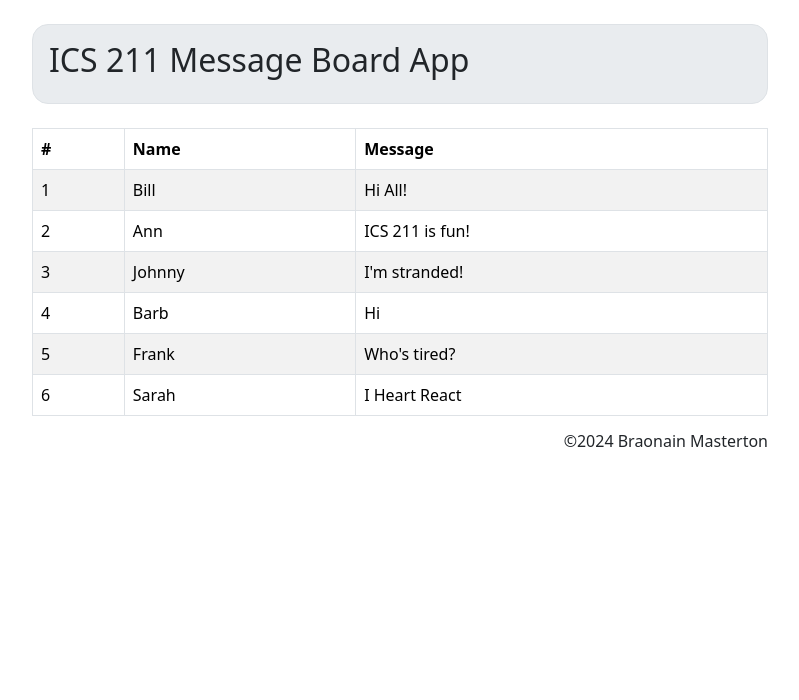
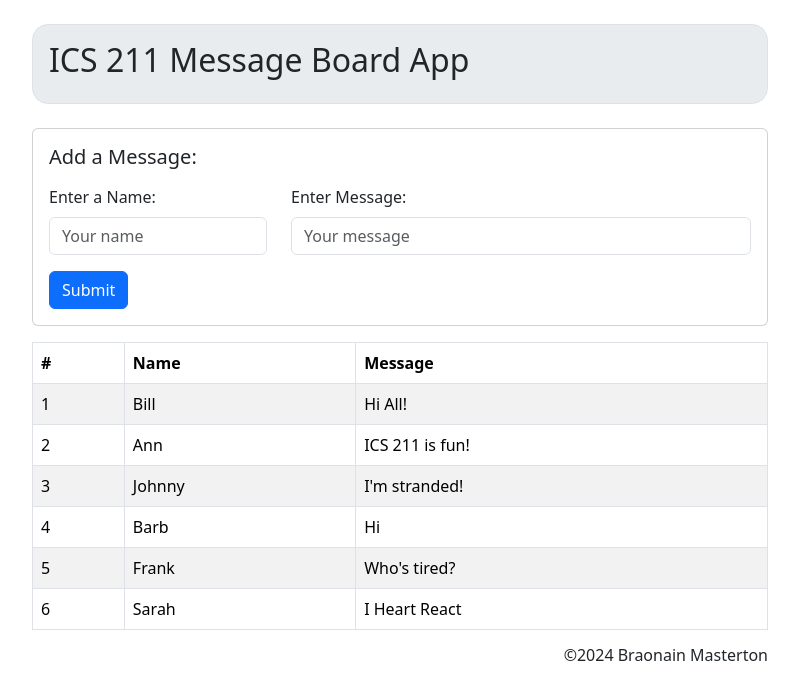
Before and after one commit to BMasterton/WebsServices, a Next.js app: page / in a window 1280 px wide. Shown: the top 700 px of the page, without its empty margins (50-849 px from the left). Built offline with nearby package versions, Linux system fonts and the light colour scheme.

Commit message:
Added a new component and made the form and table sibling components

```diff
--- /dev/null
+++ b/components/App.js
@@ -0,0 +1,28 @@
+import MessageBoardTable from "./MessageBoardTable";
+import NewMessageForm from "./NewMessageForm";
+
+const App = () => {
+
+    const messages = [
+        { id: 0, name: 'Bill', msgText: 'Hi All!' },
+        { id: 1, name: 'Ann', msgText: 'ICS 211 is fun!' },
+        { id: 2, name: 'Johnny', msgText: `I'm stranded!` },
+        { id: 3, name: 'Barb', msgText: 'Hi' },
+        { id: 4, name: 'Frank', msgText: `Who's tired?` },
+        { id: 5, name: 'Sarah', msgText: 'I Heart React' },
+    ];
+
+
+    return (
+        <>
+            <NewMessageForm />
+            <MessageBoardTable messages={messages}/>
+
+        </>
+
+
+
+    )
+}
+
+export default App;
--- a/components/MessageBoardTable.js
+++ b/components/MessageBoardTable.js
@@ -1,13 +1,5 @@
 import Table from 'react-bootstrap/Table';
-const MessageBoardTable = () => {
-    const messages = [
-        { id: 0, name: 'Bill', msgText: 'Hi All!' },
-        { id: 1, name: 'Ann', msgText: 'ICS 211 is fun!' },
-        { id: 2, name: 'Johnny', msgText: `I'm stranded!` },
-        { id: 3, name: 'Barb', msgText: 'Hi' },
-        { id: 4, name: 'Frank', msgText: `Who's tired?` },
-        { id: 5, name: 'Sarah', msgText: 'I Heart React' },
-    ];
+const MessageBoardTable = ({messages}) => {
 
 
     return (
--- a/pages/index.js
+++ b/pages/index.js
@@ -1,7 +1,8 @@
 import Head from "next/head";
 import Header from '@/components/Header';
 import Footer from '@/components/Footer';
-import MessageBoardTable from "@/components/MessageBoardTable";
+// import MessageBoardTable from "@/components/MessageBoardTable";
+import App from "@/components/App";
 import {Container, Row, Col} from 'react-bootstrap';
 
 
@@ -21,7 +22,7 @@ export default function Home() {
         </Row>
         <Row>
             <Col xs={12} lg={8}>
-                <MessageBoardTable />
+                <App />
             </Col>
         </Row>
             <Row>
--- a/styles/globals.css
+++ b/styles/globals.css
@@ -91,8 +91,8 @@ body {
       to bottom,
       transparent,
       rgb(var(--background-end-rgb))
-    ) */
-    /* rgb(var(--background-start-rgb)); */
+    )
+     rgb(var(--background-start-rgb));*/
 }
 
 a {
```
